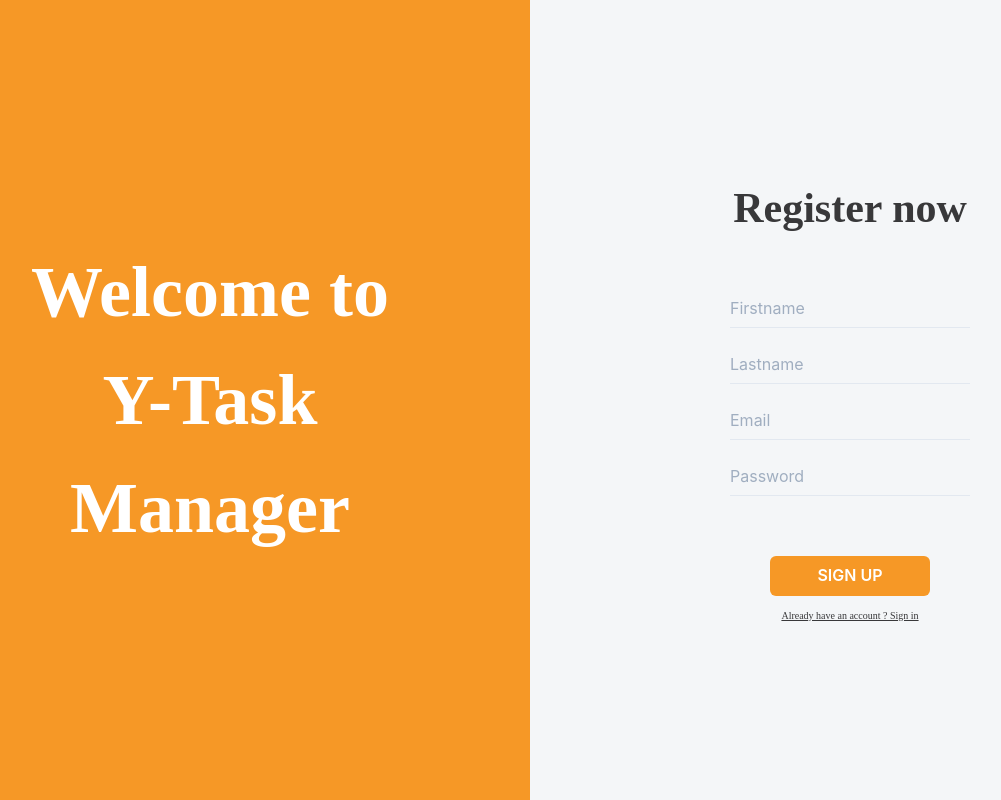
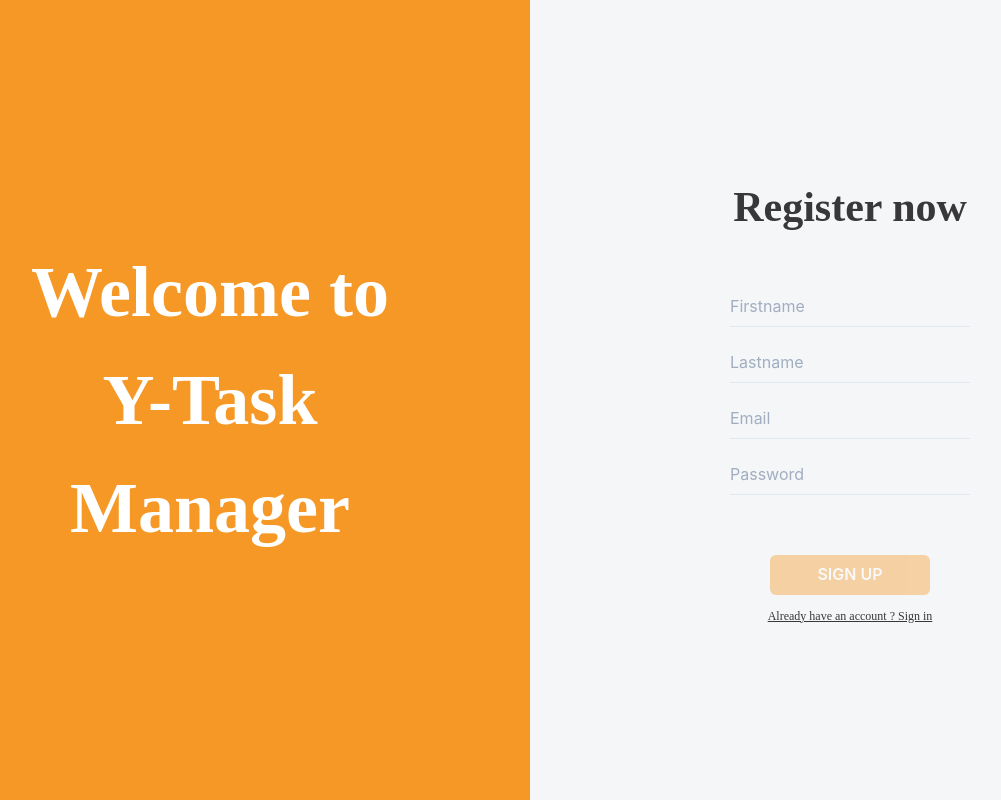
Before and after one commit to WildCodeSchool/2109-wns-remote1-yellowteam-front, a React (Create React App) app: page /register in a window 1280 px wide. Shown: the whole page, without its empty margins (110-1111 px from the left). Built offline with nearby package versions, Linux system fonts and the light colour scheme; no server answers.

Commit message:
laoding btn

```diff
--- a/src/pages/Login.tsx
+++ b/src/pages/Login.tsx
@@ -1,4 +1,5 @@
 /* eslint-disable react/jsx-props-no-spreading */
+import { useState } from 'react'
 import { Button, Flex, FormControl, Input, Text } from '@chakra-ui/react'
 import { FieldValues, useForm } from 'react-hook-form'
 import { useNavigate } from 'react-router-dom'
@@ -11,6 +12,9 @@ export default function Login(): JSX.Element {
   const navigate = useNavigate()
   // eslint-disable-next-line @typescript-eslint/no-unused-vars
   const [cookies, setCookies] = useCookies()
+  const [isLoading, setLoading] = useState<boolean>(false)
+
+  const { handleSubmit, register } = useForm()
 
   const { dispatchLogin } = useAppState()
   const [login] = useMutateLoginMutation({
@@ -19,17 +23,13 @@ export default function Login(): JSX.Element {
       setCookies('isLoggedIn', true)
       navigate('/board')
     },
-    // Gérer l'erreur (un mauvais login/mdp fait crasher l'app sinon)
-    // Comment, ça reste à voir (il doit y avoir des "toasts" dans Chakra UI ?)
-    // Alternative : entourer l'appel de login d'un try/catch dans onSubmit (et précéder d'un await)
     onError: () => {
       throw new Error('Error during login')
     },
   })
 
-  const { handleSubmit, register } = useForm()
-
   const onSubmit = async ({ email, password }: FieldValues): Promise<void> => {
+    setLoading(true)
     login({
       variables: { data: { email, password } },
     })
@@ -66,14 +66,14 @@ export default function Login(): JSX.Element {
             placeholder="Email"
             my={2}
             type="text"
-            {...register('email')}
+            {...register('email', { required: true })}
           />
           <Input
             variant="flushed"
             placeholder="Password"
             my={2}
             type="password"
-            {...register('password')}
+            {...register('password', { required: true })}
           />
         </FormControl>
         <Button
@@ -83,6 +83,7 @@ export default function Login(): JSX.Element {
           backgroundColor={mainTheme.colors.orange}
           color="#ffffff"
           onClick={handleSubmit(onSubmit)}
+          isLoading={isLoading}
         >
           SIGN IN
         </Button>
--- a/src/pages/Register.tsx
+++ b/src/pages/Register.tsx
@@ -1,5 +1,6 @@
 /* eslint-disable @typescript-eslint/no-shadow */
 /* eslint-disable react/jsx-props-no-spreading */
+import { useState } from 'react'
 import { Button, Flex, FormControl, Input, Text } from '@chakra-ui/react'
 import { FieldValues, useForm } from 'react-hook-form'
 import { useNavigate } from 'react-router-dom'
@@ -15,6 +16,9 @@ export default function Register(): JSX.Element {
   const navigate = useNavigate()
 
   const [cookies, setCookies] = useCookies()
+  const [isLoading, setLoading] = useState<boolean>(false)
+
+  const { handleSubmit, register, formState } = useForm()
 
   const { dispatchLogin } = useAppState()
 
@@ -35,14 +39,13 @@ export default function Register(): JSX.Element {
     },
   })
 
-  const { handleSubmit, register } = useForm()
-
   const onSubmit = async ({
     first_name,
     last_name,
     email,
     password,
   }: FieldValues): Promise<void> => {
+    setLoading(true)
     mutateRegister({
       variables: { data: { first_name, last_name, email, password } },
       onCompleted: () => {
@@ -83,28 +86,28 @@ export default function Register(): JSX.Element {
             placeholder="Firstname"
             my={2}
             type="text"
-            {...register('first_name')}
+            {...register('first_name', { required: true })}
           />
           <Input
             variant="flushed"
             placeholder="Lastname"
             my={2}
             type="text"
-            {...register('last_name')}
+            {...register('last_name', { required: true })}
           />
           <Input
             variant="flushed"
             placeholder="Email"
             my={2}
             type="email"
-            {...register('email')}
+            {...register('email', { required: true })}
           />
           <Input
             variant="flushed"
             placeholder="Password"
             my={2}
             type="password"
-            {...register('password')}
+            {...register('password', { required: true })}
           />
         </FormControl>
         <Button
@@ -114,6 +117,8 @@ export default function Register(): JSX.Element {
           backgroundColor={mainTheme.colors.orange}
           color="#ffffff"
           onClick={handleSubmit(onSubmit)}
+          isLoading={isLoading}
+          isDisabled={!formState.isValid}
         >
           SIGN UP
         </Button>
--- a/src/theme/mainTheme.ts
+++ b/src/theme/mainTheme.ts
@@ -19,7 +19,7 @@ const mainTheme = extendTheme({
       textAlign: 'center',
     },
     subText: {
-      fontSize: ['10'],
+      fontSize: ['12'],
       color: '#38383A',
       fontFamily: 'Avenir',
       textDecoration: 'underline',
```
